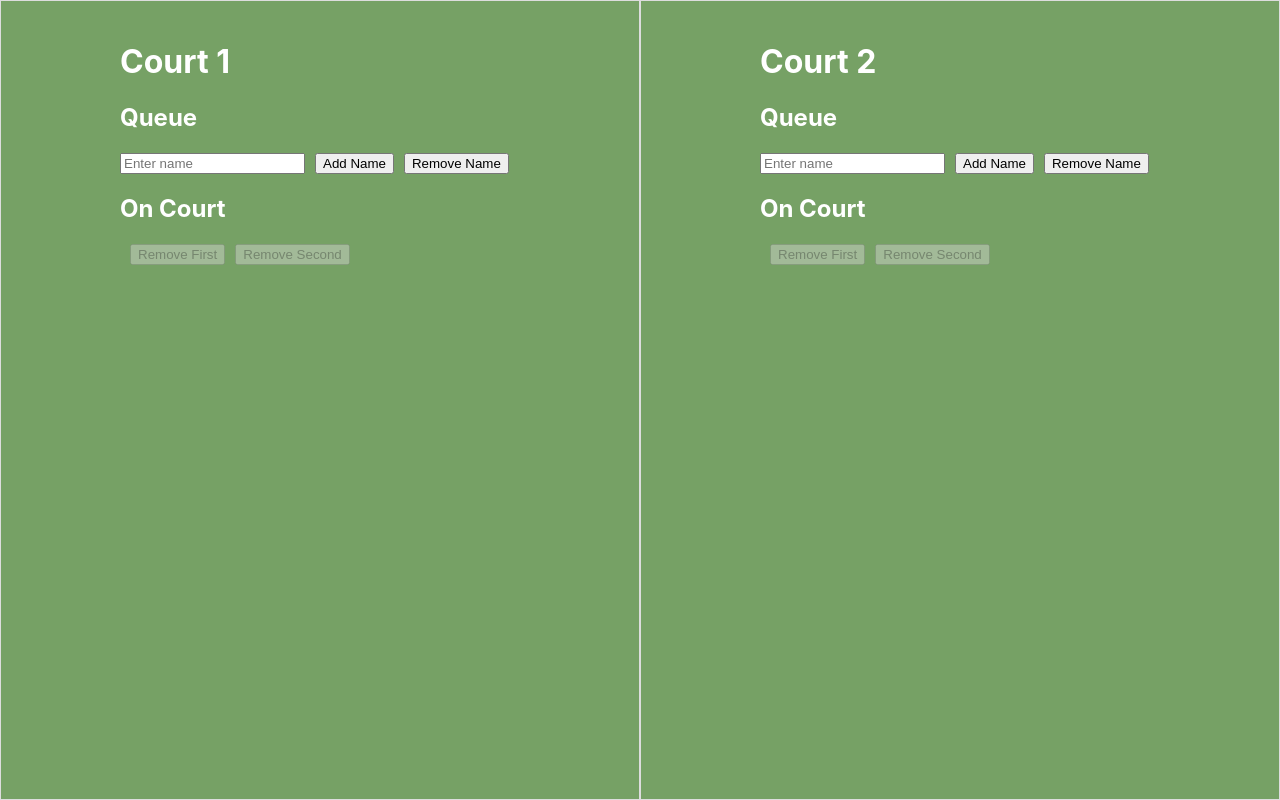
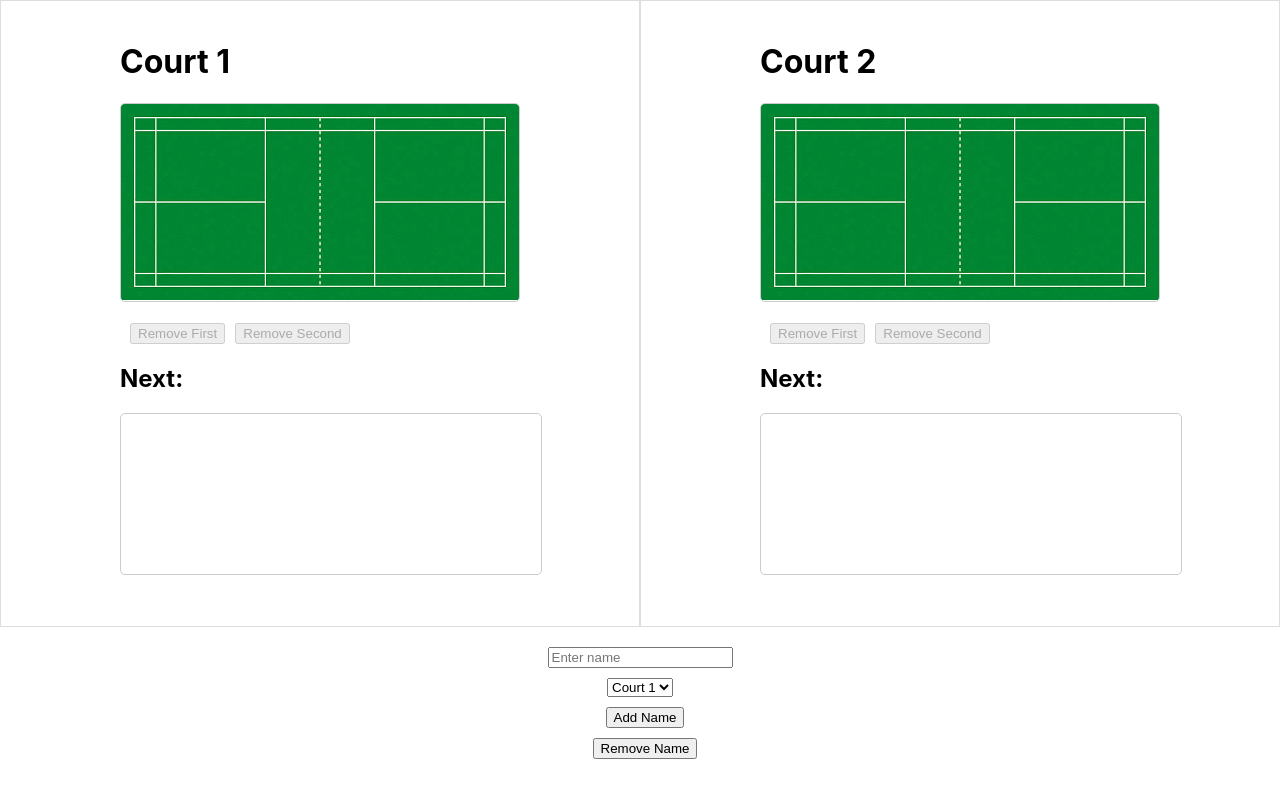
Before and after one commit to junjielai03/badminton-queue, a React (Create React App) app: page / in a window 1280 px wide. Built offline with nearby package versions, Linux system fonts and the light colour scheme.

Commit message:
Big Change

```diff
--- a/src/App.css
+++ b/src/App.css
@@ -1,8 +1,9 @@
 .container {
   display: flex;
-  background-color: #76A165;
+  flex-wrap: wrap;
   width: 100%;
-  height: 100vh;
+  min-height: 100vh;
+  box-sizing: border-box;
 }
 
 .half {
@@ -13,14 +14,55 @@
 }
 
 .component {
-  color: #ffffff;
   max-width: 400px;
   margin: 0 auto;
+}
+
+.court-container {
+  border: 1px solid #ccc;
+  margin-bottom: 20px;
+  border-radius: 5px;
+  background-image: url('court.jpeg'); /* Background image of badminton court */
+  background-size: contain; /* Ensure the entire image fits within the div */
+  background-repeat: no-repeat;
+  background-position: center;
+  width: 100%; /* Full width */
+  height: 199px; /* Fixed height */
+  box-sizing: border-box;
+  display: flex; /* Use flexbox for layout */
+  justify-content: space-between; /* Space out items */
+  padding: 0 10px; /* Padding to avoid text touching the edges */
+}
+
+.court-name {
+  color: #ffffff;
+  flex: 1;
+  padding: 180px;
+  max-width: 1px;
+  white-space: normal; /* Prevent text wrapping */
+  overflow: visible;
+  text-overflow: ellipsis; /* Ellipsis for overflowing text */
+  line-height: 75px;
+  padding-top: 20px;
+  padding-left: 35px;
+}
+
+.list-container {
+  border: 1px solid #ccc;
+  padding: 10px;
+  margin-bottom: 20px;
+  border-radius: 5px;
+  height: 140px;
+  overflow-y: auto; /* Enable scrolling */
+  width: 100%; /* Full width */
 }
 
 ul {
   list-style-type: none;
   padding: 0;
+  margin: 0;
+  max-height: 125px; /* Fixed height for the queue list */
+  overflow: auto; /* Enable scrolling */
 }
 
 li {
@@ -33,3 +75,17 @@ li {
 button {
   margin-left: 10px;
 }
+
+.input-section {
+  display: flex;
+  flex-direction: column;
+  align-items: center;
+  padding: 20px;
+  width: 100%;
+}
+
+.input-section input,
+.input-section select,
+.input-section button {
+  margin-bottom: 10px;
+}
--- a/src/App.js
+++ b/src/App.js
@@ -1,19 +1,59 @@
 import React, { useState, useEffect } from 'react';
 import './App.css'; // Import CSS file for styling
 
-const QueueAndStackComponent = ({ title }) => {
-  // Initialize the queue and stack state
-  const [queue, setQueue] = useState([]);
-  const [stack, setStack] = useState([]);
-  const [inputValue, setInputValue] = useState('');
+const QueueAndStackComponent = ({ title, queue, setQueue, stack, setStack }) => {
+  // Automatically move items from the queue to the stack when necessary
+  useEffect(() => {
+    if (stack.length < 2 && queue.length > 0) {
+      const newStack = [...stack];
+      while (newStack.length < 2 && queue.length > 0) {
+        newStack.push(queue[0]);
+        setQueue(queue.slice(1));
+      }
+      setStack(newStack);
+    }
+  }, [queue, stack, setQueue, setStack]);
 
-  // Function to handle input change
-  const handleInputChange = (event) => {
-    setInputValue(event.target.value);
+  return (
+    <div className="component">
+      <h1>{title}</h1>
+        <div className="court-container">
+          {stack.length > 0 && (
+            <div className="court-name">
+              {stack[0]}
+            </div>
+          )}
+          {stack.length > 1 && (
+            <div className="court-name">
+              {stack[1]}
+            </div>
+          )}
+        </div>
+      <div>
+        <button onClick={() => removeFirstFromStack(stack, setStack, queue, setQueue)} disabled={stack.length < 1}>
+          Remove First
+        </button>
+        <button onClick={() => removeSecondFromStack(stack, setStack, queue, setQueue)} disabled={stack.length < 2}>
+          Remove Second
+        </button>
+      </div>
+      <h2>Next:</h2>
+      <div className="list-container">
+        <ul>
+          {queue.map((item, index) => (
+            <li key={index}>
+              {item}
+              <button onClick={() => removeFromQueueByIndex(index, queue, setQueue)}>x</button>
+            </li>
+          ))}
+        </ul>
+      </div>
+    </div>
+  );
 };
 
-  // Function to add an item to the queue or stack
-  const addToQueue = () => {
+// Helper functions for managing queues and stacks
+const addToQueue = (inputValue, queue, setQueue, stack, setStack) => {
   if (inputValue.trim() !== '' && !queue.includes(inputValue) && !stack.includes(inputValue)) {
     if (queue.length === 0 && stack.length < 2) {
       // If queue is empty and stack has less than 2 items, add to stack
@@ -22,23 +62,18 @@ const QueueAndStackComponent = ({ title }) => {
       // Otherwise, add to the queue
       setQueue([...queue, inputValue]);
     }
-      setInputValue(''); // Clear the input field
   }
 };
 
-  // Function to remove a specific item from the queue
-  const removeFromQueueByIndex = (index) => {
+const removeFromQueueByIndex = (index, queue, setQueue) => {
   setQueue(queue.filter((_, i) => i !== index));
 };
 
-  // Function to remove a specific name from the queue
-  const removeFromQueueByName = () => {
-    setQueue(queue.filter((item) => item !== inputValue));
-    setInputValue(''); // Clear the input field
+const removeFromQueueByName = (name, queue, setQueue) => {
+  setQueue(queue.filter((item) => item !== name));
 };
 
-  // Function to remove the first item from the stack and refill from the queue
-  const removeFirstFromStack = () => {
+const removeFirstFromStack = (stack, setStack, queue, setQueue) => {
   if (stack.length > 0) {
     const newStack = stack.slice(1);
     if (queue.length > 0) {
@@ -49,8 +84,7 @@ const QueueAndStackComponent = ({ title }) => {
   }
 };
 
-  // Function to remove the second item from the stack and refill from the queue
-  const removeSecondFromStack = () => {
+const removeSecondFromStack = (stack, setStack, queue, setQueue) => {
   if (stack.length > 1) {
     const newStack = [stack[0]];
     if (queue.length > 0) {
@@ -61,61 +95,75 @@ const QueueAndStackComponent = ({ title }) => {
   }
 };
 
-  // Automatically move items from the queue to the stack when necessary
-  useEffect(() => {
-    if (stack.length < 2 && queue.length > 0) {
-      const newStack = [...stack];
-      while (newStack.length < 2 && queue.length > 0) {
-        newStack.push(queue[0]);
-        setQueue(queue.slice(1));
+const App = () => {
+  const [inputValue, setInputValue] = useState('');
+  const [selectedQueue, setSelectedQueue] = useState('court1');
+  const [court1Queue, setCourt1Queue] = useState([]);
+  const [court1Stack, setCourt1Stack] = useState([]);
+  const [court2Queue, setCourt2Queue] = useState([]);
+  const [court2Stack, setCourt2Stack] = useState([]);
+
+  // Function to handle input change
+  const handleInputChange = (event) => {
+    setInputValue(event.target.value);
+  };
+
+  // Function to add name to the selected queue
+  const handleAddName = () => {
+    if (selectedQueue === 'court1') {
+      addToQueue(inputValue, court1Queue, setCourt1Queue, court1Stack, setCourt1Stack);
+    } else if (selectedQueue === 'court2') {
+      addToQueue(inputValue, court2Queue, setCourt2Queue, court2Stack, setCourt2Stack);
     }
-      setStack(newStack);
+    setInputValue('');
+  };
+
+  // Function to remove name from the selected queue
+  const handleRemoveName = () => {
+    if (selectedQueue === 'court1') {
+      removeFromQueueByName(inputValue, court1Queue, setCourt1Queue);
+    } else if (selectedQueue === 'court2') {
+      removeFromQueueByName(inputValue, court2Queue, setCourt2Queue);
     }
-  }, [queue, stack]);
+    setInputValue('');
+  };
 
   return (
-    <div className="component">
-      <h1>{title}</h1>
-      <h2>Queue</h2>
-      <div>
+    <div className="container">
+      <div className="half">
+        <QueueAndStackComponent
+          title="Court 1"
+          queue={court1Queue}
+          setQueue={setCourt1Queue}
+          stack={court1Stack}
+          setStack={setCourt1Stack}
+        />
+      </div>
+      <div className="half">
+        <QueueAndStackComponent
+          title="Court 2"
+          queue={court2Queue}
+          setQueue={setCourt2Queue}
+          stack={court2Stack}
+          setStack={setCourt2Stack}
+        />
+      </div>
+      <div className="input-section">
         <input
           type="text"
           value={inputValue}
           onChange={handleInputChange}
           placeholder="Enter name"
         />
-        <button onClick={addToQueue}>Add Name</button>
-        <button onClick={removeFromQueueByName}>Remove Name</button>
-      </div>
-      <ul>
-        {queue.map((item, index) => (
-          <li key={index}>
-            {item}
-            <button onClick={() => removeFromQueueByIndex(index)}>x</button>
-          </li>
-        ))}
-      </ul>
-      <h2>On Court</h2>
-      <ul>
-        {stack.map((item, index) => (
-          <li key={index}>{item}</li>
-        ))}
-      </ul>
-      <div>
-        <button onClick={removeFirstFromStack} disabled={stack.length < 1}>Remove First</button>
-        <button onClick={removeSecondFromStack} disabled={stack.length < 2}>Remove Second</button>
-      </div>
-    </div>
-  );
-};
-const App = () => {
-  return (
-    <div className="container">
-      <div className="half">
-        <QueueAndStackComponent title="Court 1" />
-      </div>
-      <div className="half">
-        <QueueAndStackComponent title="Court 2" />
+        <select
+          value={selectedQueue}
+          onChange={(e) => setSelectedQueue(e.target.value)}
+        >
+          <option value="court1">Court 1</option>
+          <option value="court2">Court 2</option>
+        </select>
+        <button onClick={handleAddName}>Add Name</button>
+        <button onClick={handleRemoveName}>Remove Name</button>
       </div>
     </div>
   );
```
Also changed, not shown: src/court.jpeg (added). Lines whose indentation alone changed are shown as unchanged.
